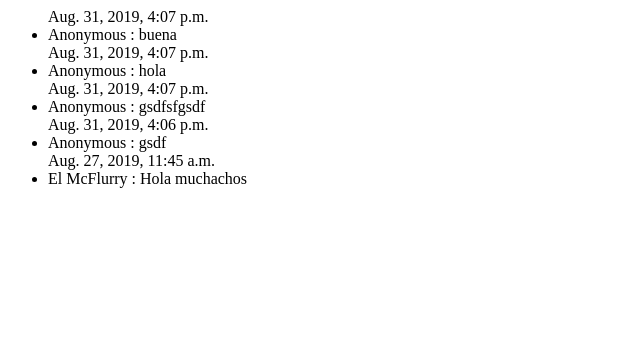
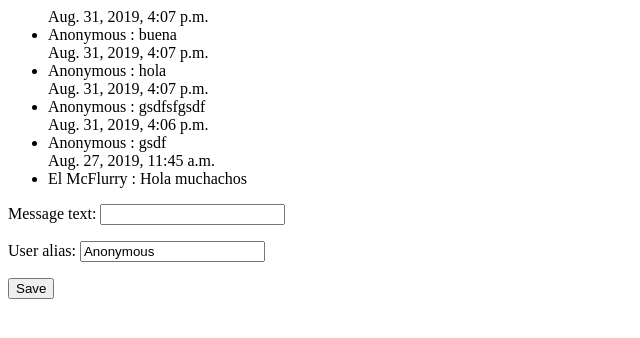
Before and after one commit to domingo-valdes/E0-IIC2173, a Django app: page /chatting/ in a window 1280 px wide. Shown: the top 338 px of the page, without its empty margins (0-640 px from the left). Run offline with Django 3.2, Linux system fonts and the light colour scheme; data comes from the database, SQL or seed files in the repository; both versions use the stored data as it was after the commit.

Commit message:
chat working

```diff
--- /dev/null
+++ b/chatting/forms.py
@@ -0,0 +1,11 @@
+from django import forms
+
+from .models import Message
+
+class MessageForm(forms.ModelForm):
+    class Meta:
+        model = Message
+        fields = [
+            'message_text',
+            'user_alias'
+        ]
--- a/chatting/models.py
+++ b/chatting/models.py
@@ -1,8 +1,9 @@
 from django.db import models
+from django.utils import timezone
 
 class Message(models.Model):
     message_text = models.CharField(max_length=500)
-    pub_date = models.DateTimeField('date published')
+    pub_date = models.DateTimeField(default=timezone.now)
     user_alias = models.CharField(max_length=100, default='Anonymous')
 
     def __str__(self):
--- a/chatting/templates/chatting/index.html
+++ b/chatting/templates/chatting/index.html
@@ -10,3 +10,8 @@
 {% else %}
     <p>No messages are available.</p>
 {% endif %}
+
+<form method="POST"> {% csrf_token %}
+    {{form.as_p}}
+    <input type='submit' value='Save'/>
+</form>
--- a/chatting/views.py
+++ b/chatting/views.py
@@ -1,9 +1,17 @@
-from django.shortcuts import render
+from django.template import loader
+from django.http import HttpResponse
 from .models import Message
-
+from .forms import MessageForm
 
 
 def index(request):
+    form = MessageForm(request.POST or None)
+    if form.is_valid():
+        form.save()
     latest_message_list = Message.objects.order_by('-pub_date')[:5]
-    context = {'latest_message_list': latest_message_list}
-    return render(request, 'chatting/index.html', context)
+    template = loader.get_template('chatting/index.html')
+    context = {
+        'form': form,
+        'latest_message_list': latest_message_list,
+    }
+    return HttpResponse(template.render(context, request))
```
Also changed, not shown: chatting/migrations/0002_auto_20190831_1605.py (added), db.sqlite3.
